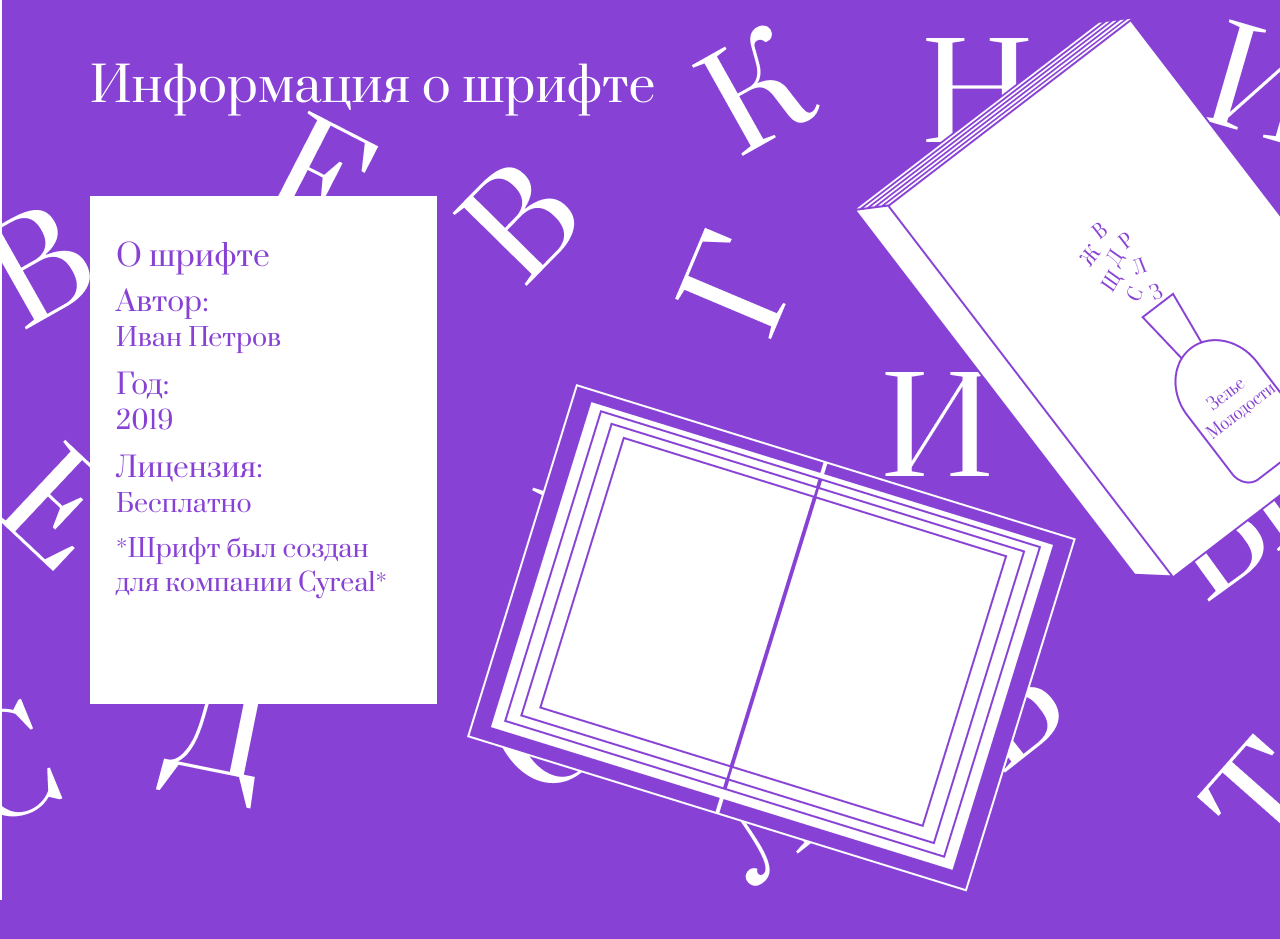
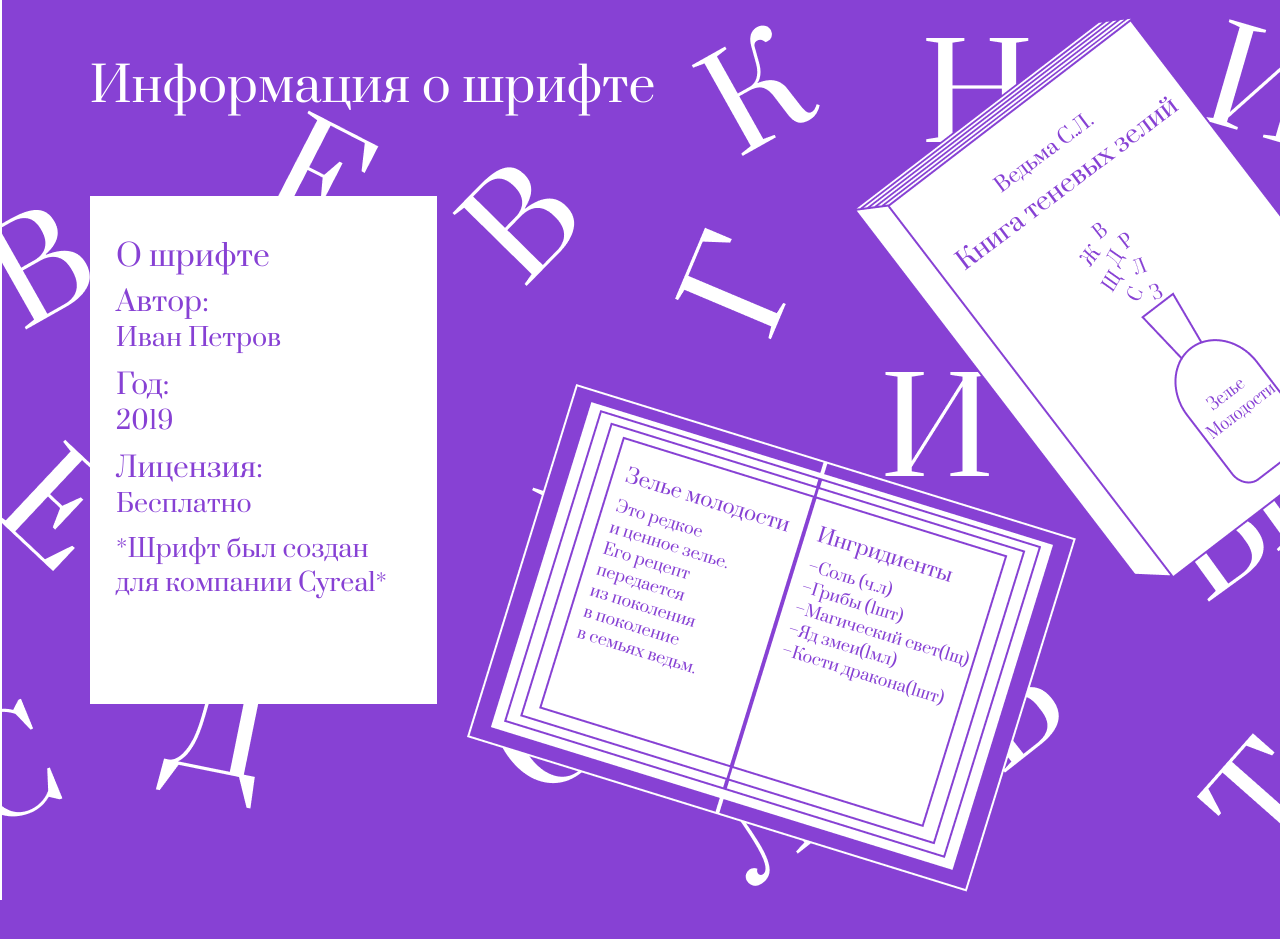
Before and after one commit to Vaslyeee/LandingPrata, a plain HTML site: page index.html in a window 1280 px wide. Shown: the part 900-1839 px from the top of the page. After the commit the page ends 1800 px from the top, so only its background shows below. Drawn offline with Linux system fonts and the light colour scheme.

Commit message:
finish book-section content

```diff
--- a/css/content.css
+++ b/css/content.css
@@ -131,16 +131,52 @@ position: relative;
     line-height: 34px
 }
 
-.book-container {
+.potion {
+    position: absolute;
+    width: 400px;
+    height: 282px;
+    left: 571px;
+    top: 492px;
+    z-index: 3;
+    transform: rotate(17.2deg);
+    padding: 22px 0px 0px 10px;
+    color: rgb(135, 65, 212);
+    display: flex;
+    flex-direction: row;
+    gap: 30px;
+}
+
+.potion-title {
+    font-size: 20px;
+    line-height: 27px;
+}
+
+.potion-text {
+    font-size: 16px;
+    line-height: 22px;
+    margin-top: 8px;
+}
+
+.cover {
+    position: absolute;
+    left: 920px;
+    top: 135px;
+    transform: rotate(-37deg);
+    color: rgb(135, 65, 212);
     display: flex;
     flex-direction: column;
-    color: rgb(0, 0, 0);
-    position: absolute;
-    width: 261.51px;
-    height: 369.45px;
-    transform: rotate(10.92deg);
-    left: 551.01px;
-    top: 1415px;
-    z-index: 3;
+    align-items: center;
+    gap: 8px;
+
 
 }
+
+.cover-title {
+font-size: 20px;
+line-height: 27px;
+}
+
+.cover-text {
+font-size: 25px;
+line-height: 34px;
+}
--- a/index.html
+++ b/index.html
@@ -63,14 +63,37 @@
                     *Шрифт был создан <br>
                     для компании Cyreal*
                 </p>
+               </div>
 
-                <div class="book-container">
-
+            <div class="potion">
+                <div class="potion-list">
+                    <p class="potion-title"> Зелье молодости</p>
+                    <p class="potion-text"> Это редкое <br>
+                        и ценное зелье. <br>
+                        Его рецепт <br>
+                        передается <br>
+                        из поколения <br>
+                        в поколение <br>
+                        в семьях ведьм.
+                    </p>
                 </div>
 
+                <div class="potion-list">
+                    <p class="potion-title">Ингридиенты</p>
+                    <p class="potion-text">
+                        –Соль (ч.л) <br>
+                        –Грибы (1шт) <br>
+                        –Магический свет(1щ) <br>
+                        –Яд змеи(1мл) <br>
+                        –Кости дракона(1шт) <br>
+                    </p>
+                </div>
             </div>
 
-
+            <div class="cover">
+                <p class="cover-title"> Ведьма С.Л.</p>
+                <p class="cover-text"> Книга теневых зелий</p>
+            </div>
 
         </div>
 
```
